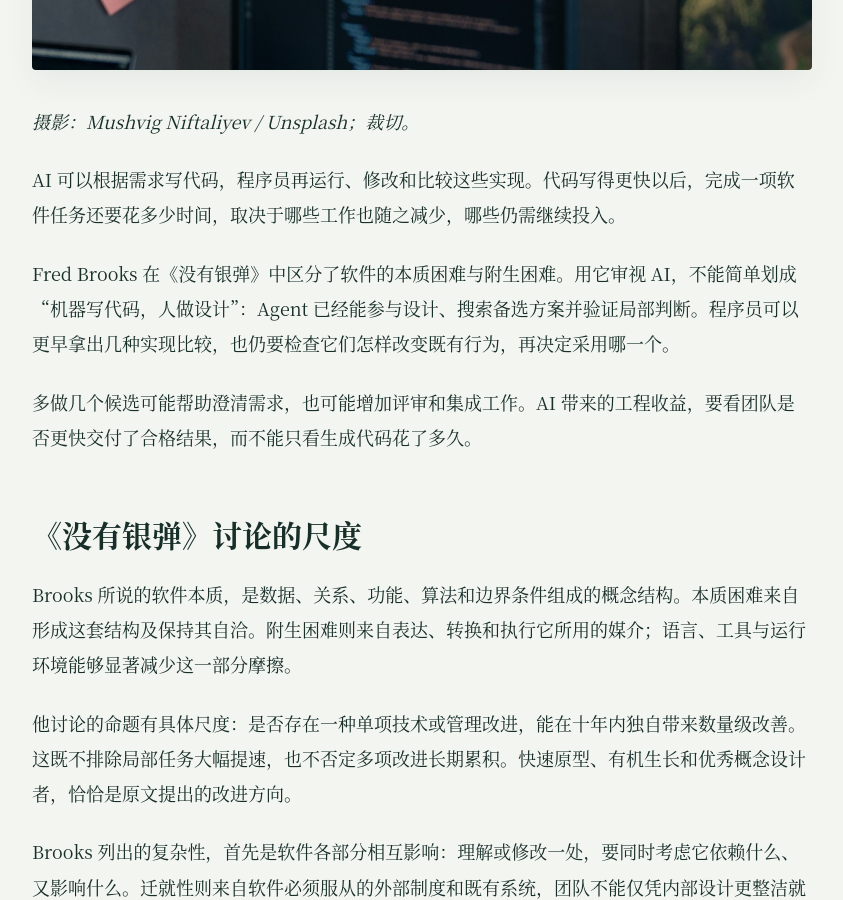
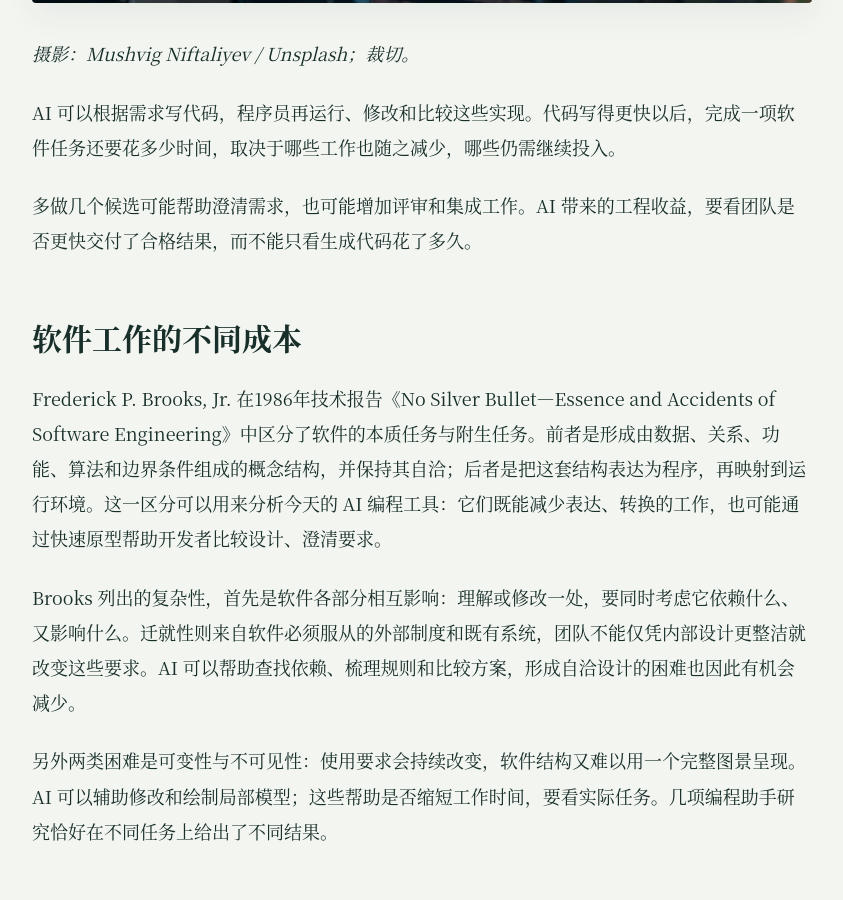
Before and after one commit to deewhale/deewhale.github.io, a Jekyll site: the page built from _posts/2026-10-08-no-silver-bullet-ai-coding.md, in a window 1280 px wide and 900 px high, scrolled down 1049 px. Shown: the whole window, without its empty margins (218-1061 px from the left). Built offline with Jekyll 4.4.1, drawn with Linux system fonts in a browser that asks for light colours; some of the changed text lies outside the part shown.

Commit message:
post: 聚焦 AI 编程成本并明确 Brooks 引用出处

```diff
--- a/_posts/2026-10-08-no-silver-bullet-ai-coding.md
+++ b/_posts/2026-10-08-no-silver-bullet-ai-coding.md
@@ -1,12 +1,12 @@
 ---
 layout: post
-title: "没有银弹重读：AI 编程怎样改变软件工作的成本"
-description: "用 Brooks 的困难分类、AI 编程实验与 Stripe 在线迁移实践，分析候选生成、方案选择和验证成本如何共同影响软件交付。"
+title: "AI 编程怎样改变软件工作的成本"
+description: "分析 AI 编程怎样改变问题澄清、候选生成、方案选择和验证的成本，结合公开研究与在线迁移实践，区分投入工时、资源费用和交付时间。"
 image: /assets/images/posts/no-silver-bullet-ai-coding.jpg
 image_alt: "两名开发者在多台显示器前共同检查代码"
 date: 2026-10-08 13:00:00 +0800
 display_date: 2026-10-01
-last_modified_at: 2026-10-29 20:00:57 +0800
+last_modified_at: 2026-10-30 09:39:09 +0800
 categories: [AI, Engineering]
 tags: [AI Coding, Software Engineering, Developer Productivity]
 ---
@@ -17,15 +17,11 @@ tags: [AI Coding, Software Engineering, Developer Productivity]
 
 AI 可以根据需求写代码，程序员再运行、修改和比较这些实现。代码写得更快以后，完成一项软件任务还要花多少时间，取决于哪些工作也随之减少，哪些仍需继续投入。
 
-Fred Brooks 在《没有银弹》中区分了软件的本质困难与附生困难。用它审视 AI，不能简单划成“机器写代码，人做设计”：Agent 已经能参与设计、搜索备选方案并验证局部判断。程序员可以更早拿出几种实现比较，也仍要检查它们怎样改变既有行为，再决定采用哪一个。
-
 多做几个候选可能帮助澄清需求，也可能增加评审和集成工作。AI 带来的工程收益，要看团队是否更快交付了合格结果，而不能只看生成代码花了多久。
 
-## 《没有银弹》讨论的尺度
+## 软件工作的不同成本
 
-Brooks 所说的软件本质，是数据、关系、功能、算法和边界条件组成的概念结构。本质困难来自形成这套结构及保持其自洽。附生困难则来自表达、转换和执行它所用的媒介；语言、工具与运行环境能够显著减少这一部分摩擦。
-
-他讨论的命题有具体尺度：是否存在一种单项技术或管理改进，能在十年内独自带来数量级改善。这既不排除局部任务大幅提速，也不否定多项改进长期累积。快速原型、有机生长和优秀概念设计者，恰恰是原文提出的改进方向。
+Frederick P. Brooks, Jr. 在1986年技术报告《No Silver Bullet—Essence and Accidents of Software Engineering》中区分了软件的本质任务与附生任务。前者是形成由数据、关系、功能、算法和边界条件组成的概念结构，并保持其自洽；后者是把这套结构表达为程序，再映射到运行环境。这一区分可以用来分析今天的 AI 编程工具：它们既能减少表达、转换的工作，也可能通过快速原型帮助开发者比较设计、澄清要求。
 
 Brooks 列出的复杂性，首先是软件各部分相互影响：理解或修改一处，要同时考虑它依赖什么、又影响什么。迁就性则来自软件必须服从的外部制度和既有系统，团队不能仅凭内部设计更整洁就改变这些要求。AI 可以帮助查找依赖、梳理规则和比较方案，形成自洽设计的困难也因此有机会减少。
 
@@ -102,11 +98,11 @@ DORA 2025报告把AI描述为既有组织能力的放大器。快速反馈、小
 
 对于进入主干或生产的变更，团队仍需要有人负责解释其设计：用户获得什么行为、哪些条件必须保持、怎样观察失败，以及后续需求应改哪里。这个人不必手写全部代码，也可以让AI辅助形成解释；但这些判断需要留下可持续维护的记录，不能只存在于某次生成会话中。
 
-《没有银弹》留下的问题仍然有效：一项技术减少了哪种困难？AI 让候选更便宜；若这些候选帮助需求收敛，或在相同检查标准下更快被接受，总工作就有机会减少。若候选增加了，团队却仍不能判断该选哪一个，待审材料可能更多，交付也未必更快。
+AI 让候选更便宜。若这些候选帮助需求收敛，或在相同检查标准下更快被接受，人的总投入就有机会减少；若候选增加了，团队却仍不能判断该选哪一个，待审材料可能更多。交付是否更快，还要看等待和关键路径有没有随之缩短。
 
 ## 资料
 
-- No Silver Bullet—Essence and Accidents of Software Engineering。
+- Frederick P. Brooks, Jr.：《No Silver Bullet—Essence and Accidents of Software Engineering》，北卡罗来纳大学教堂山分校技术报告 TR86-020，1986年9月，正文第1—3节。该文后收入《The Mythical Man-Month: Essays on Software Engineering》1995年纪念版第16章。
 - The Impact of AI on Developer Productivity: Evidence from GitHub Copilot。
 - The Effects of Generative AI on High-Skilled Work: Evidence from Three Field Experiments with Software Developers。
 - METR：Measuring the Impact of Early-2025 AI on Experienced Open-Source Developer Productivity；We are Changing our Developer Productivity Experiment Design。
```
